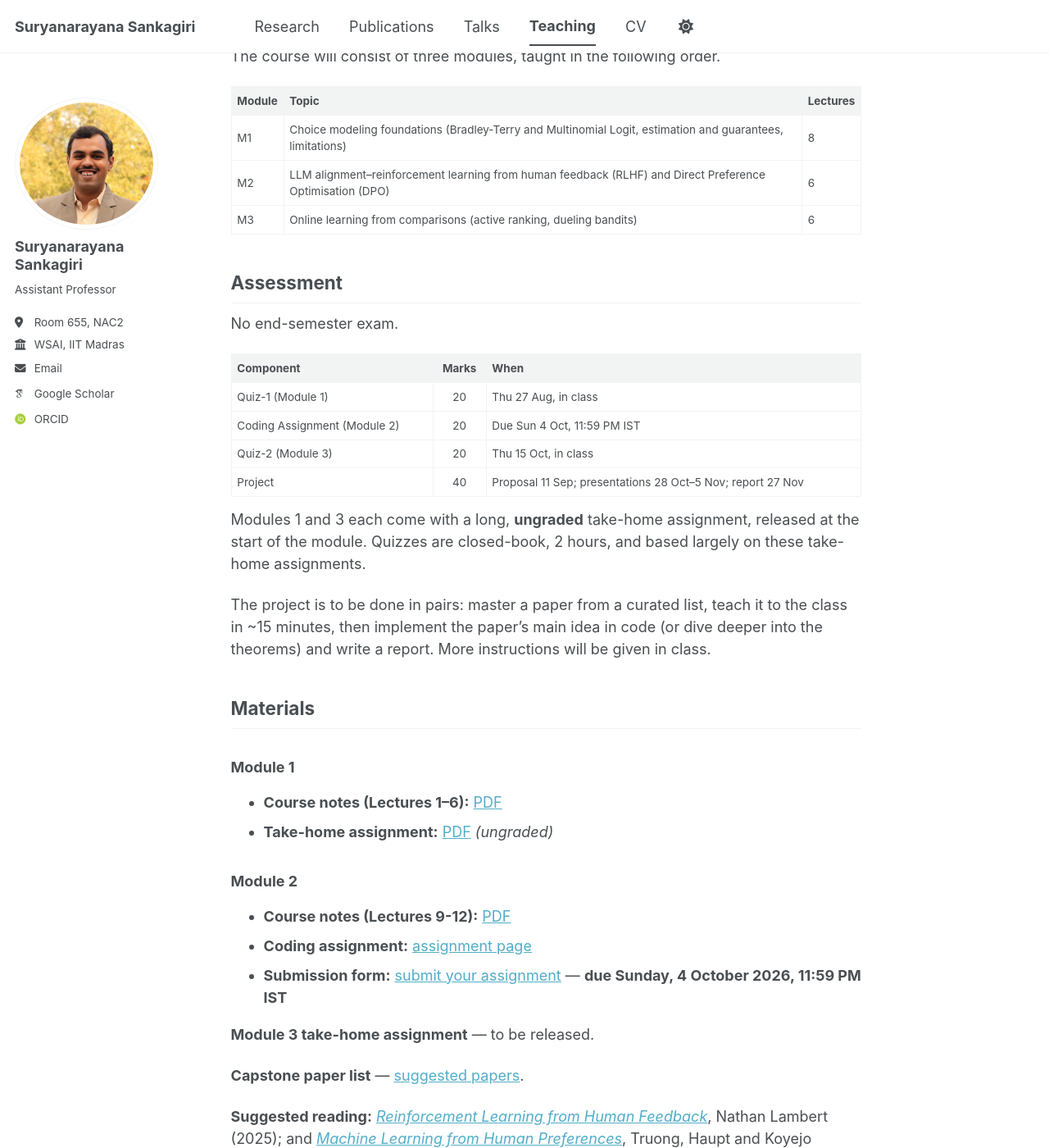
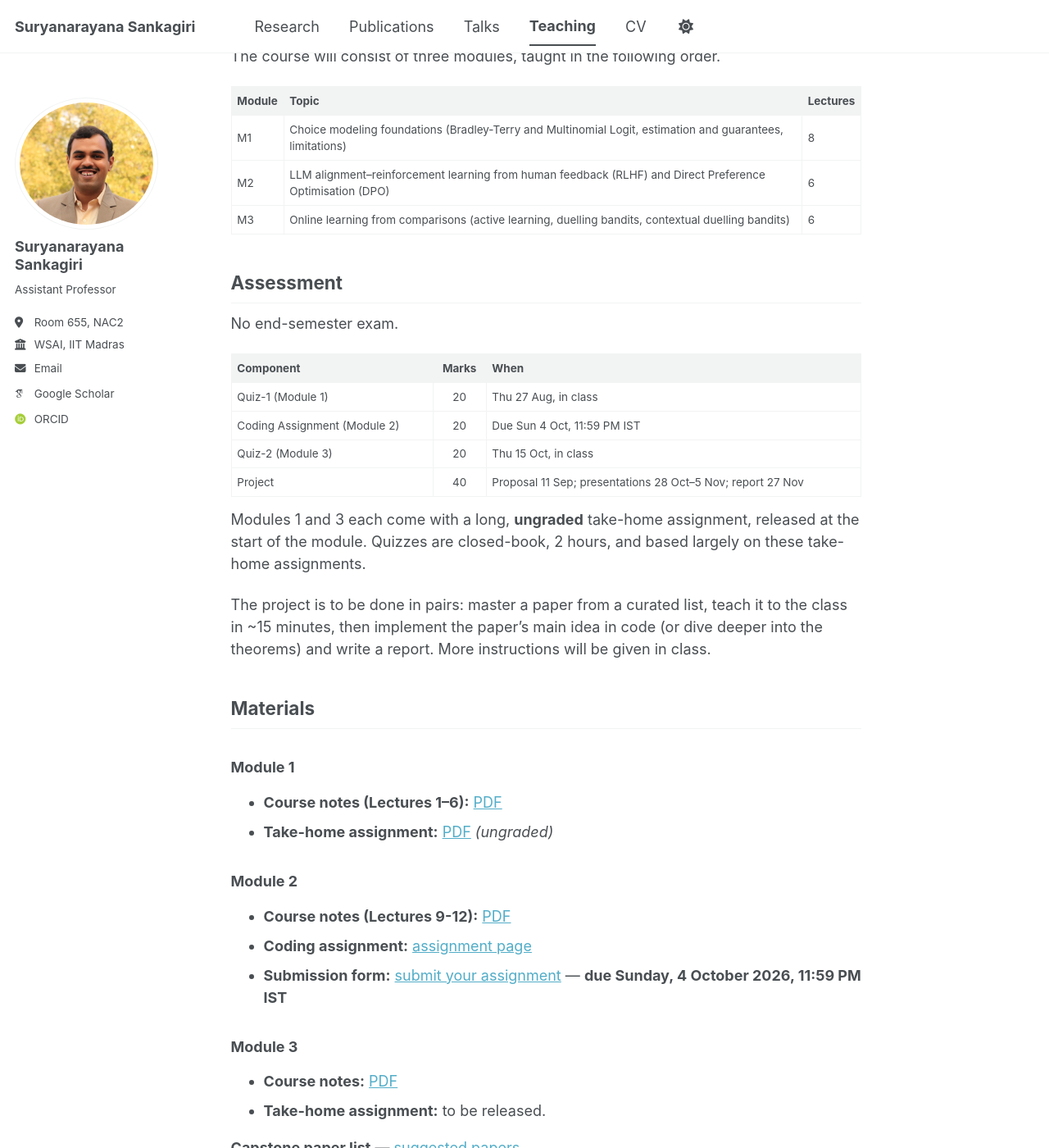
Before and after one commit to sankagiri/sankagiri.github.io, a Jekyll site: the page built from _teaching/2026-07-01-da5453.md, in a window 1280 px wide and 1400 px high, scrolled down 1036 px. Shown: the whole window at 82% size. Built offline with Jekyll 4.4.1, drawn with Linux system fonts in a browser that asks for light colours; some web fonts are replaced; a script bundle is joined from its source files by our own code; library files that are not in the unit come from our copies.

Commit message:
Publish Module 3 course notes for DA5453

```diff
--- a/_teaching/2026-07-01-da5453.md
+++ b/_teaching/2026-07-01-da5453.md
@@ -42,7 +42,7 @@ The course will consist of three modules, taught in the following order.
 |---|---|---|
 | M1 | Choice modeling foundations (Bradley-Terry and Multinomial Logit, estimation and guarantees, limitations) | 8 |
 | M2 | LLM alignment--reinforcement learning from human feedback (RLHF) and Direct Preference Optimisation (DPO) | 6 |
-| M3 | Online learning from comparisons (active ranking, dueling bandits) | 6 |
+| M3 | Online learning from comparisons (active learning, duelling bandits, contextual duelling bandits) | 6 |
 
 
 ## Assessment
@@ -76,8 +76,10 @@ the class in ~15 minutes, then implement the paper's main idea in code (or dive
 - **Coding assignment:** [assignment page](https://github.com/sankagiri/DA_5453/tree/assignment-2-v1.1)
 - **Submission form:** [submit your assignment](https://docs.google.com/forms/d/e/1FAIpQLSfJTfSfDTtguBdAeX3STW_lUxZZF4WkimQL2oKiYvB-M0VEVw/viewform) — **due Sunday, 4 October 2026, 11:59 PM IST**
 
-<!-- TODO: link M1 take-home -->
-**Module 3 take-home assignment** — to be released.
+### Module 3
+
+- **Course notes:** [PDF]({{ base_path }}/files/teaching/da5453/2026/DA5453_Module_3_Course_Notes.pdf)
+- **Take-home assignment:** to be released.
 
 <!-- TODO: link capstone paper list -->
 **Capstone paper list** — [suggested papers]({{ base_path }}/teaching/2026-da5453/papers/).
```
Also changed, not shown: 1 other file.
